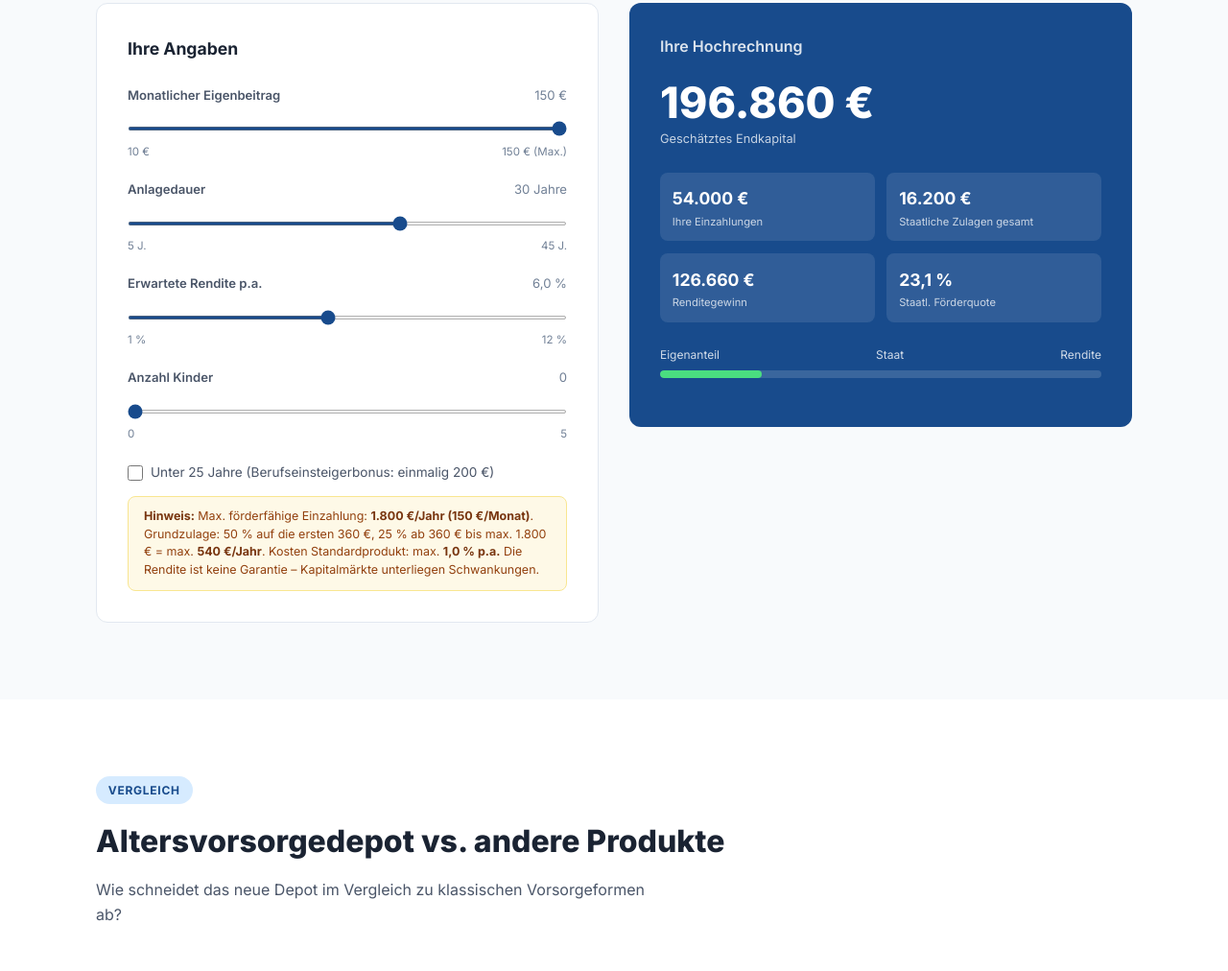
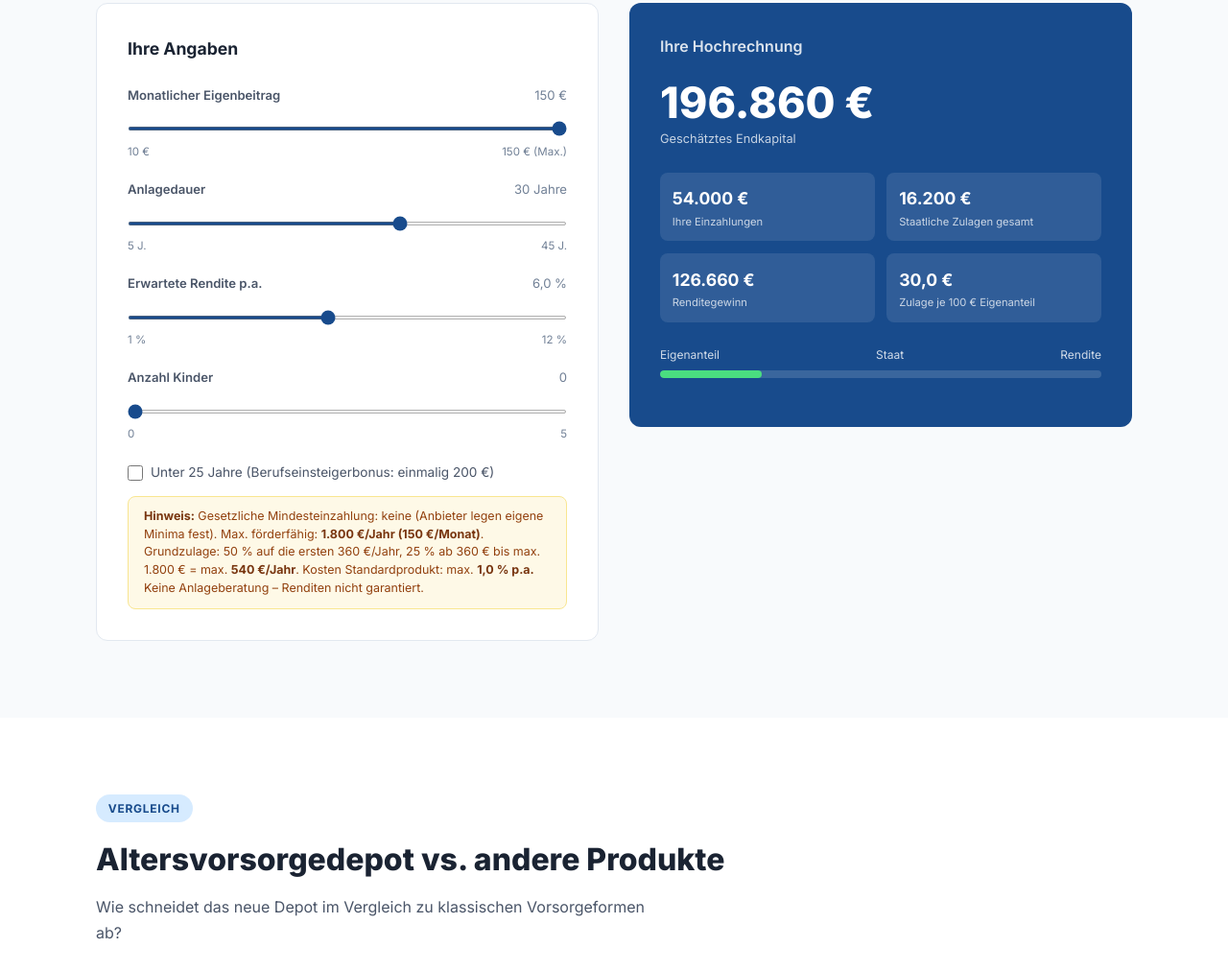
Before and after one commit to bshqg9xmrr-tech/Altersvorsorgedepot-Check, a plain HTML site: page index.html in a window 1280 px wide. Shown: the part 1903-2915 px from the top of the page at 96% size. Drawn offline with Linux system fonts and the light colour scheme.

Commit message:
Fix: Korrekte Förderquoten-Anzeige, 50%-Zone-Hinweis, Mindesteinzahlung

```diff
--- a/index.html
+++ b/index.html
@@ -397,6 +397,9 @@ input[type=range] { width: 100%; height: 4px; accent-color: var(--primary); curs
                     <label>Monatlicher Eigenbeitrag <span id="lbm">150 €</span></label>
                     <input type="range" id="rBeitrag" min="10" max="150" value="150" step="5" aria-label="Monatlicher Eigenbeitrag">
                     <div class="range-vals"><span>10 €</span><span>150 € (Max.)</span></div>
+                    <div id="zoneHint" style="display:none;margin-top:0.5rem;background:#d1fae5;border:1px solid #6ee7b7;border-radius:6px;padding:0.45rem 0.75rem;font-size:0.77rem;color:#065f46;">
+                        🎯 <strong>Optimale Zone:</strong> Bis 30 €/Monat erhält der Staat <strong>50 % Zulage</strong> auf Ihren Eigenbeitrag!
+                    </div>
                 </div>
                 <div class="form-group">
                     <label>Anlagedauer <span id="lbj">30 Jahre</span></label>
@@ -418,7 +421,7 @@ input[type=range] { width: 100%; height: 4px; accent-color: var(--primary); curs
                     Unter 25 Jahre (Berufseinsteigerbonus: einmalig 200 €)
                 </label>
                 <div class="calc-hint">
-                    <strong>Hinweis:</strong> Max. förderfähige Einzahlung: <strong>1.800 €/Jahr (150 €/Monat)</strong>. Grundzulage: 50 % auf die ersten 360 €, 25 % ab 360 € bis max. 1.800 € = max. <strong>540 €/Jahr</strong>. Kosten Standardprodukt: max. <strong>1,0 % p.a.</strong> Die Rendite ist keine Garantie – Kapitalmärkte unterliegen Schwankungen.
+                    <strong>Hinweis:</strong> Gesetzliche Mindesteinzahlung: keine (Anbieter legen eigene Minima fest). Max. förderfähig: <strong>1.800 €/Jahr (150 €/Monat)</strong>. Grundzulage: 50 % auf die ersten 360 €/Jahr, 25 % ab 360 € bis max. 1.800 € = max. <strong>540 €/Jahr</strong>. Kosten Standardprodukt: max. <strong>1,0 % p.a.</strong> Keine Anlageberatung – Renditen nicht garantiert.
                 </div>
             </div>
             <div class="calc-result reveal" id="calcResult" aria-live="polite">
@@ -440,7 +443,7 @@ input[type=range] { width: 100%; height: 4px; accent-color: var(--primary); curs
                     </div>
                     <div class="res-item">
                         <div class="res-item-val" id="rFoerderq">–</div>
-                        <div class="res-item-lbl">Staatl. Förderquote</div>
+                        <div class="res-item-lbl">Zulage je 100 € Eigenanteil</div>
                     </div>
                 </div>
                 <div class="res-bar-wrap">
@@ -937,8 +940,9 @@ function calcEndkapital(m, j, r, k, u){
     var eg = jb * j;
     var zg = jahreszulage * j + einmalbonus;
     var rg = c - eg - zg;
-    var fq = (eg + zg) > 0 ? zg / (eg + zg) * 100 : 0;
-    return { cap: c, eg: eg, zg: zg, rg: rg, fq: fq, gz: gz, kz: kz, einmalbonus: einmalbonus };
+    // Zulage als % des Eigenbeitrags (jährlich, ohne Einmalbonus für Klarheit)
+    var fq = eg > 0 ? (jahreszulage / jb) * 100 : 0;
+    return { cap: c, eg: eg, zg: zg, rg: rg, fq: fq, gz: gz, kz: kz, einmalbonus: einmalbonus, jb: jb };
 }
 function updateCalc(){
     var m = +document.getElementById('rBeitrag').value;
@@ -955,10 +959,12 @@ function updateCalc(){
     document.getElementById('rEig').textContent = fmt(res.eg);
     document.getElementById('rZul').textContent = fmt(res.zg);
     document.getElementById('rRend').textContent = fmt(res.rg);
-    document.getElementById('rFoerderq').textContent = res.fq.toFixed(1).replace('.',',') + ' %';
+    document.getElementById('rFoerderq').textContent = res.fq.toFixed(1).replace('.',',') + ' €';
     var pct = Math.min(100, res.zg / (res.eg + res.zg) * 100);
     document.getElementById('rBarFill').style.width = pct + '%';
     document.getElementById('rBonusBox').style.display = u ? 'block' : 'none';
+    // Grüner Hinweis bei ≤ 30 €/Monat (50%-Zone)
+    document.getElementById('zoneHint').style.display = m <= 30 ? 'block' : 'none';
 }
 ['rBeitrag','rJahre','rRendite','rKinder'].forEach(function(id){
     document.getElementById(id).addEventListener('input', updateCalc);
```
Also changed, not shown: 1 other file.
